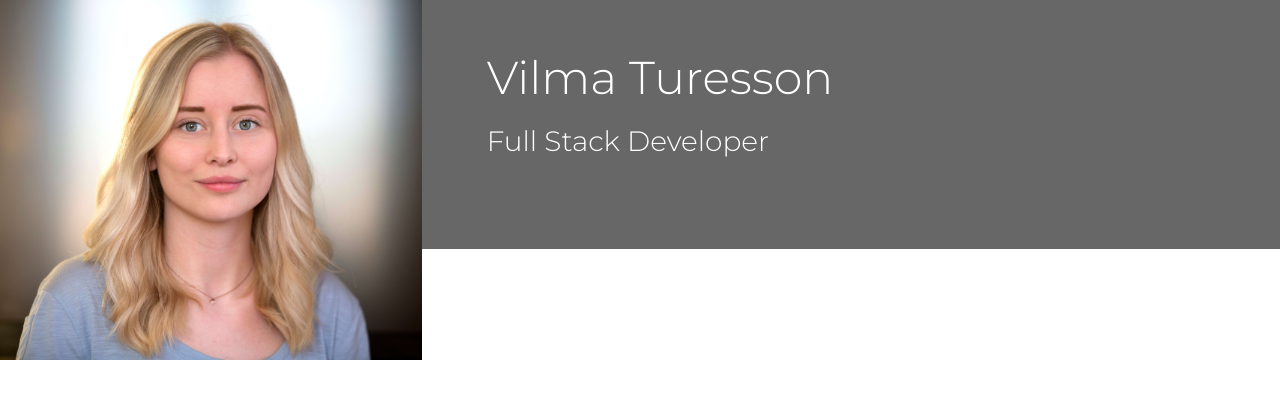
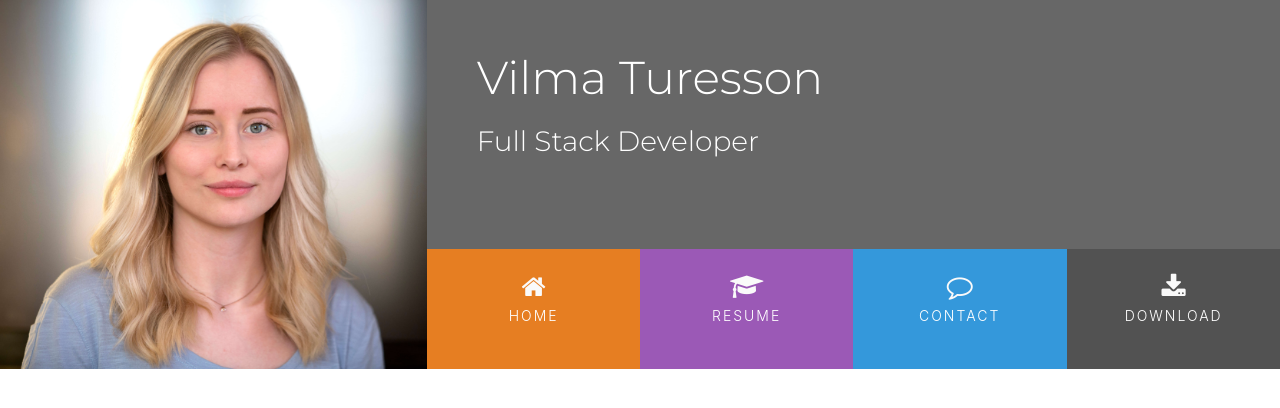
Before and after one commit to VilmaTuresson/Resume, a plain HTML site: page index.html in a window 1280 px wide. Drawn offline with nearby package versions, Linux system fonts and the light colour scheme.

```diff
--- a/assets/css/style.css
+++ b/assets/css/style.css
@@ -4,6 +4,22 @@
 
 .bg-color-name-title {
     background-color: #676767;
+}
+
+.ul-menu-color-home {
+    background-color: #E67E22;
+}
+
+.ul-menu-color-resume {
+    background-color: #9b59b6;
+}
+
+.ul-menu-color-contact {
+    background-color: #3498db;
+}
+
+.ul-menu-color-download {
+    background-color: #525252;
 }
 
 /* ----------------------------------------- Heading */
@@ -43,3 +59,58 @@ header {
     margin-bottom: 90px;
     color: white;
 }
+
+.list-inline-item:not(:last-child) {
+    margin: 0;
+}
+
+.menuContainer {
+    font-size: 0;
+}
+
+#nav {
+    margin: 0;
+}
+
+#nav li {
+    font-size: 14px;
+    margin: 0;
+}
+
+.menuItem {
+    height: 120px;
+    text-align: center;
+    padding: 0;
+}
+
+.menuItem a {
+    width: 100%;
+    text-decoration: none;
+    color: #fff;
+    height: 120px;
+}
+
+.menuItem a i {
+    padding-top: 25px;
+    display: block;
+    color: #fafafa;
+    font-size: 26px;
+}
+
+.menuItem span {
+    display: block;
+    width: 100%;
+    padding-top: 5px;
+    text-align: center;
+    text-transform: uppercase;
+    font-size: 14px;
+    font-weight: 300;
+    letter-spacing: 2px;
+}
+
+/* ----------------------------------------- Hover.css */
+
+.hvr-sweep-to-bottom:before {
+    background: rgba(0, 0, 0, 0.2);
+    height: 120px;
+}
--- a/index.html
+++ b/index.html
@@ -4,25 +4,51 @@
     <meta charset="UTF-8">
     <meta http-equiv="X-UA-Compatible" content="IE=edge">
     <meta name="viewport" content="width=device-width, initial-scale=1.0">
+
+    <link rel="stylesheet" href="https://maxcdn.bootstrapcdn.com/bootstrap/4.2.1/css/bootstrap.min.css"/>
+    <link rel="stylesheet" href="https://maxcdn.bootstrapcdn.com/font-awesome/4.7.0/css/font-awesome.min.css" type="text/css" />
+    <link rel="stylesheet" href="https://cdnjs.cloudflare.com/ajax/libs/hover.css/2.1.1/css/hover-min.css" type="text/css" />
     <link rel="stylesheet" href="assets/css/style.css">
-    <link rel="stylesheet" href="https://maxcdn.bootstrapcdn.com/bootstrap/4.2.1/css/bootstrap.min.css"/>
     <title>Vilma Turesson Resume</title>
+
 </head>
 <body>
     <header>
-        <div class="row">
+        <div class="row no-gutters">
 
             <a class="col-md-4 logo" href="index.html"></a>
             <div class="col-md-8">
-                <div class="row bg-color-name-title">
+
+                <div class="row no-gutters bg-color-name-title">
                     <div class="col heading">
                         <h1 class="name">Vilma Turesson</h1>
                         <h2 class="title">Full Stack Developer</h2>
                     </div>
                 </div>
+
+                <div class="row no-gutters">
+                    <div class="col">
+                        <ul id="nav" class="list-inline menuContainer">
+                            <li class="col-6 col-sm-3 ul-menu-color-home list-inline-item menuItem">
+                                <a href="#" class="hvr-sweep-to-bottom"><i class="fa fa-home" aria-hidden="true"></i><span>Home</span></a>
+                            </li>
+                            <li class="col-6 col-sm-3 ul-menu-color-resume list-inline-item menuItem">
+                                <a href="#" class="hvr-sweep-to-bottom"><i class="fa fa-graduation-cap" aria-hidden="true"></i><span>Resume</span></a>
+                            </li>
+                            <li class="col-6 col-sm-3 ul-menu-color-contact list-inline-item menuItem">
+                                <a href="#" class="hvr-sweep-to-bottom"><i class="fa fa-comment-o" aria-hidden="true"></i><span>Contact</span></a>
+                            </li>
+                            <li class="col-6 col-sm-3 ul-menu-color-download list-inline-item menuItem">
+                                <a href="#" class="hvr-sweep-to-bottom"><i class="fa fa-download" aria-hidden="true"></i><span>Download</span></a>
+                            </li>
+                        </ul>
+                    </div>
+                </div>
+
             </div>
 
         </div>
+
     </header>
 
     <section>
```
